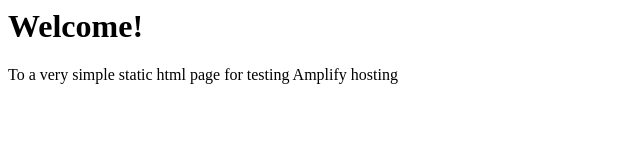
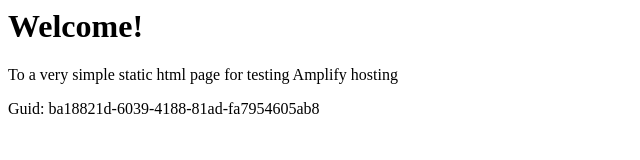
Before and after one commit to aws-aemilia-sfo/Github-PR-Commit-Integration-Test-DoNotTouch-v1-prod-us-west-1, a website: page src/index.html in a window 1280 px wide. Shown: the whole page, without its empty margins (0-640 px from the left). Drawn offline with Linux system fonts and the light colour scheme.

Commit message:
commit from integ tests

```diff
--- a/src/index.html
+++ b/src/index.html
@@ -1,3 +1,5 @@
+
+
 <html lang="en">
 
 <head>
@@ -10,6 +12,6 @@
 <body>
     <h1>Welcome!</h1>
     <p>To a very simple static html page for testing Amplify hosting</p>
-</body>
+    <p>Guid: ba18821d-6039-4188-81ad-fa7954605ab8</p></body>
 
 </html>
```
